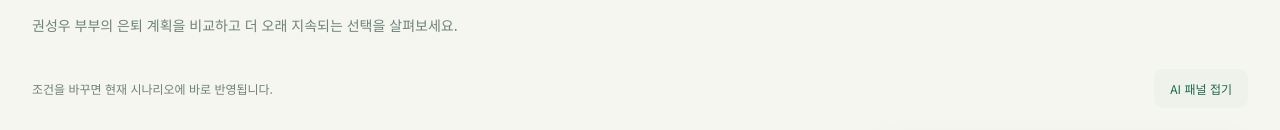
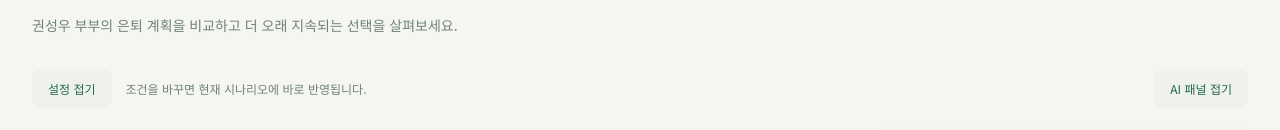
Before and after one commit to issuejong/Worksupace, a Next.js app in the folder young-planner/: page / in a window 1280 px wide. Shown: the part 185-315 px from the top of the page. Built offline with nearby package versions, Linux system fonts and the light colour scheme.

Commit message:
feat(AFPK): 시나리오 설정 패널 접기 지원

```diff
--- a/young-planner/src/app/globals.css
+++ b/young-planner/src/app/globals.css
@@ -682,3 +682,20 @@ main {
     height: clamp(420px, calc(100dvh - 340px), 850px);
   }
 }
+
+.settings-toolbar {
+  display: flex;
+  align-items: center;
+  gap: 14px;
+}
+.grid.settings-collapsed {
+  grid-template-columns: minmax(0, 1fr);
+}
+.side[hidden] {
+  display: none;
+}
+@media (max-width: 800px) {
+  .settings-toolbar > span {
+    display: none;
+  }
+}
--- a/young-planner/src/app/page.tsx
+++ b/young-planner/src/app/page.tsx
@@ -37,6 +37,7 @@ type Chat = { role: string; text: string; record?: unknown };
 export default function Page() {
   const [tab, setTab] = useState("결과"),
     [chatOpen, setChatOpen] = useState(true),
+    [settingsOpen, setSettingsOpen] = useState(true),
     [undoConfig, setUndoConfig] = useState<Config | null>(null),
     [config, setConfig] = useState<Config>({ ...defaults }),
     [selected, setSelected] = useState("S4"),
@@ -286,7 +287,17 @@ export default function Page() {
           <span className="badge">2026.11 — 2060.12</span>
         </div>
         <div className="workspace-toolbar">
-          <span>조건을 바꾸면 현재 시나리오에 바로 반영됩니다.</span>
+          <div className="settings-toolbar">
+            <button
+              className="secondary"
+              aria-expanded={settingsOpen}
+              aria-controls="scenario-settings"
+              onClick={() => setSettingsOpen((open) => !open)}
+            >
+              {settingsOpen ? "설정 접기" : "설정 열기"}
+            </button>
+            <span>조건을 바꾸면 현재 시나리오에 바로 반영됩니다.</span>
+          </div>
           <button
             className="secondary"
             aria-expanded={chatOpen}
@@ -302,8 +313,13 @@ export default function Page() {
           </p>
         )}
         <div className={`workspace ${chatOpen ? "with-agent" : ""}`}>
-          <div className="grid">
-            <aside className="card side">
+          <div className={`grid ${settingsOpen ? "" : "settings-collapsed"}`}>
+            <aside
+              id="scenario-settings"
+              className="card side"
+              aria-label="시나리오 설정"
+              hidden={!settingsOpen}
+            >
               <fieldset disabled={busy} className="condition-fields">
                 <legend>시나리오 조건</legend>
                 <div className="profile">
```
